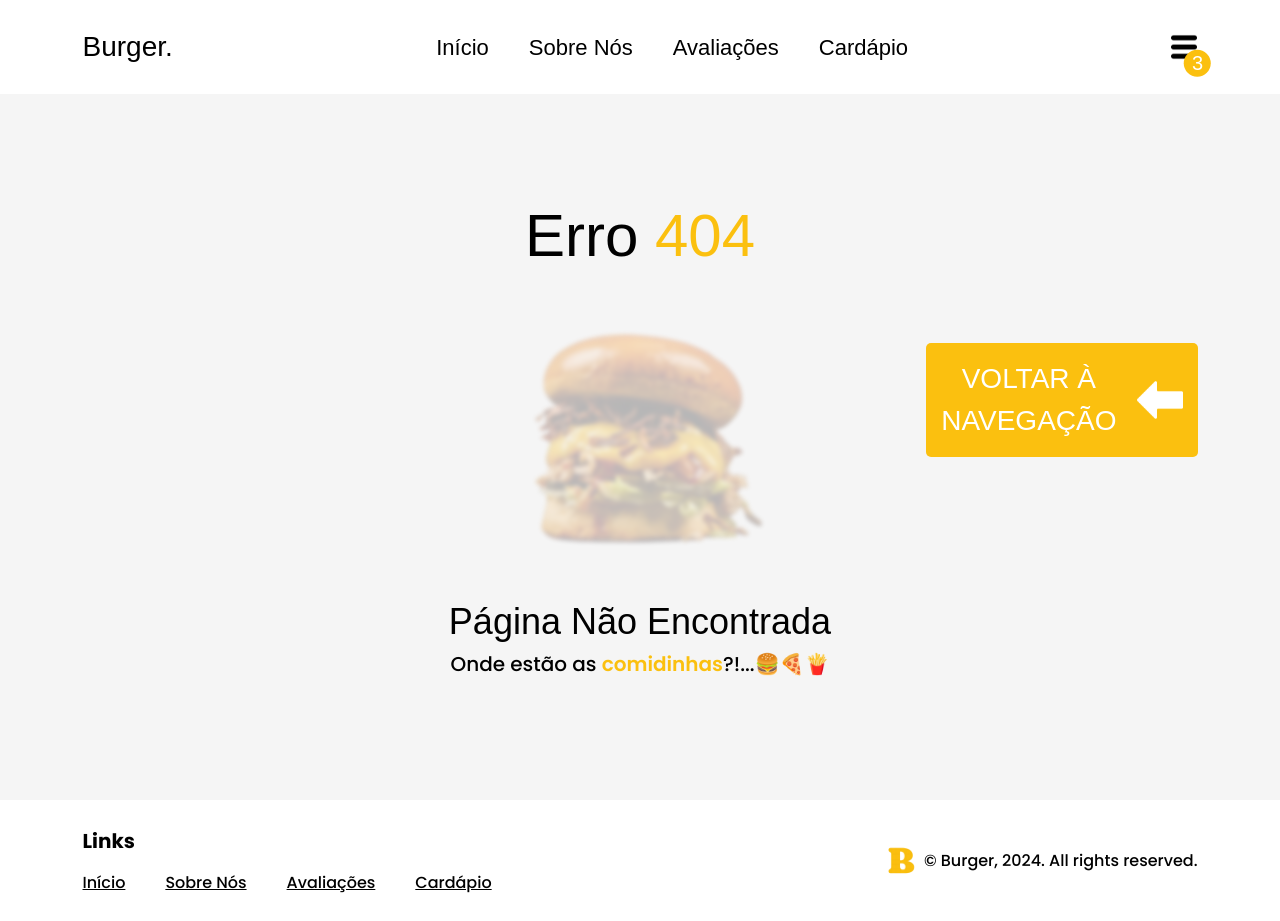
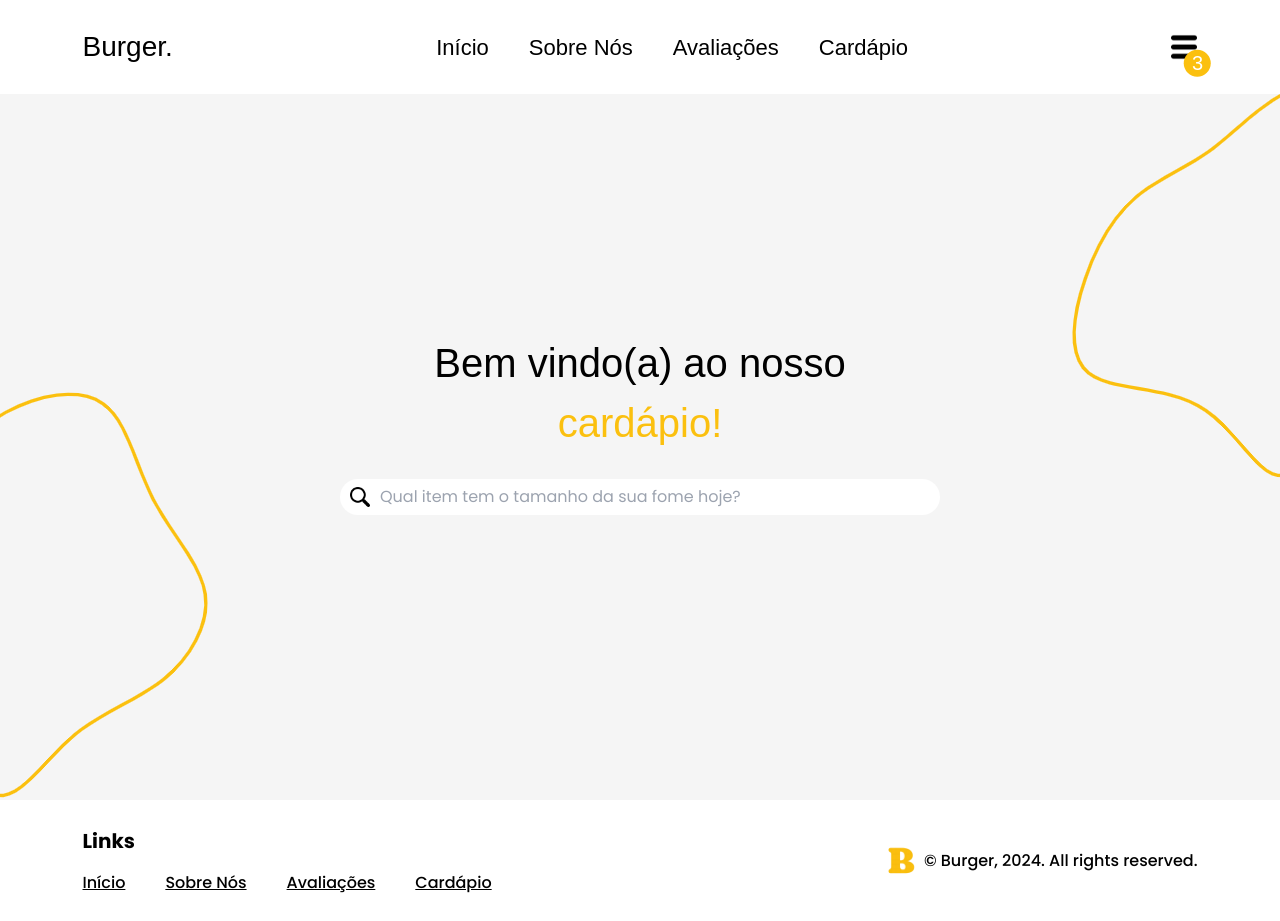
Before and after one commit to Joa0Gustav0/online-menu-app, a Next.js app: page /cardapio in a window 1280 px wide. Before the commit this address had no page. Built offline with nearby package versions, Linux system fonts and the light colour scheme; a web font is replaced by a local one.

Commit message:
created half of menu page's structure and added it's primary styles, and created the search bar component

```diff
--- /dev/null
+++ b/app/cardapio/page.tsx
@@ -0,0 +1,21 @@
+import Image from "next/image";
+import blob from "@/public/media/extra/yellow-blob-picture.png";
+import Title from "../ui/Title";
+import SearchBar from "../ui/SearchBar";
+
+function Page() {
+  return (
+    <main className="relative flex justify-center items-center w-full min-h-screen m-auto pt-[110px] pb-[36px] bg-[#f5f5f5] overflow-hidden">
+      <div className="relative flex flex-col items-center gap-[26px] w-full max-w-[600px] z-[10]">
+        <Title text="Bem vindo(a) ao nosso" span="cardápio!" />
+        <SearchBar />
+        <ul>
+        </ul>
+      </div>
+      <Image src={blob} alt={"Imagem de uma figura abstrata"} className="absolute -translate-x-1/2 translate-y-1/2 left-0 bottom-[205px]" />
+      <Image src={blob} alt={"Imagem de uma figura abstrata"} className="absolute translate-x-1/2 -translate-y-1/2 right-0 top-[275px]" />
+    </main>
+  );
+}
+
+export default Page;
--- a/app/configuracoes-do-perfil/page.tsx
+++ b/app/configuracoes-do-perfil/page.tsx
@@ -4,10 +4,10 @@ import Inputs from "../ui/Inputs";
 
 function Page() {
   return (
-    <main className="w-full max-w-[1366px] min-h-screen m-auto pt-[110px] pb-[36px] bg-[#f5f5f5]">
-      <div className="flex flex-col items-center gap-[26px] w-full max-w-[1115px] m-auto">
+    <main className="flex justify-center items-center w-full min-h-screen m-auto pt-[110px] pb-[36px] bg-[#f5f5f5]">
+      <div className="flex flex-col items-center gap-[26px] w-full max-w-[1115px]">
         <Title text="Essas são as suas" span="informações!" />
-        <div className="flex flex-col gap-[20px] w-full max-w-[600px] p-[20px] m-auto bg-white rounded-[10px] shadow-xl">
+        <div className="flex flex-col gap-[20px] w-full max-w-[525px] p-[20px] m-auto bg-white rounded-[10px] shadow-xl">
           {[
             {
               title: "Nome",
--- /dev/null
+++ b/app/ui/SearchBar.tsx
@@ -0,0 +1,13 @@
+import Image from "next/image";
+import magnifyingGlassIcon from "@/public/media/icons/magnifying-glass-icon.png";
+
+function SearchBar() {
+  return (
+    <label className="flex items-center gap-[10px] w-full py-[5.75px] px-[10px] bg-white rounded-[25px]">
+      <Image src={magnifyingGlassIcon} alt={"Ícone representativo de uma lupa para interatividade com barra de pesquisa"} className="w-[20px]" />
+      <input type="text" id="search-bar-input" placeholder="Qual item tem o tamanho da sua fome hoje?" className="w-full bg-transparent focus:border-none focus:outline-none" />
+    </label>
+  );
+}
+
+export default SearchBar;
--- a/app/ui/globals.css
+++ b/app/ui/globals.css
@@ -11,7 +11,7 @@
 
 
 ::-webkit-scrollbar {
-  width: 5px;
+  width: 10px;
   background-color: white;
 }
 ::-webkit-scrollbar-thumb {
```
Also changed, not shown: public/media/icons/magnifying-glass-icon.png (added).
